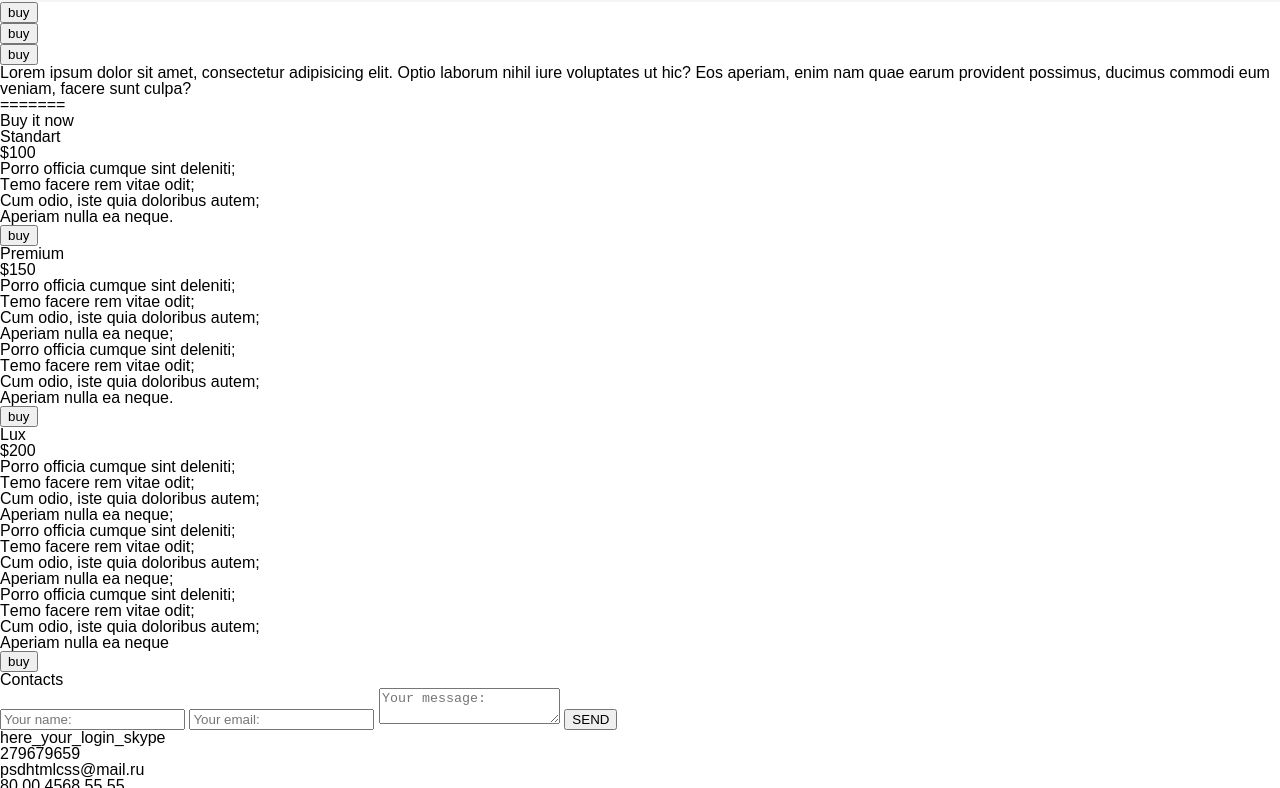
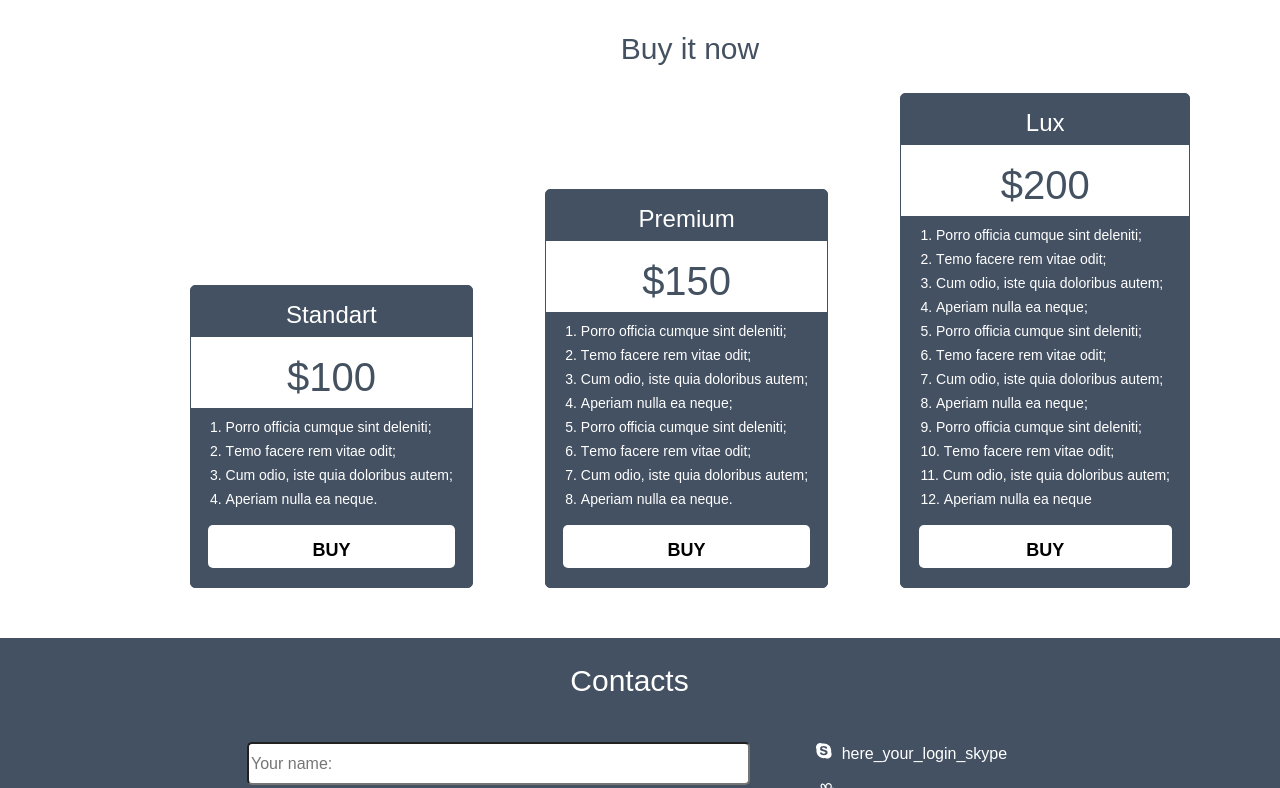
Before and after one commit to Bernanthe/html-css-phase-2-remote, a plain HTML site: page index.html in a window 1280 px wide. Shown: the part 1984-2772 px from the top of the page. Drawn offline with nearby package versions, Linux system fonts and the light colour scheme.

Commit message:
added video-3

```diff
--- a/index.html
+++ b/index.html
@@ -179,69 +179,6 @@
                         </blockquote>
                     </div>
                 </div>
-<<<<<<< Updated upstream
-            </section>
-            <section class="prices">
-                <h2></h2>
-                <div>
-                    <h3></h3>
-                    <span></span>
-                    <ol>
-                        <li></li>
-                        <li></li>
-                        <li></li>
-                        <li></li>
-                    </ol>
-                    <button>buy</button>
-                </div>
-                <div>
-                    <h3></h3>
-                    <span></span>
-                    <ol>
-                        <li></li>
-                        <li></li>
-                        <li></li>
-                        <li></li>
-                        <li></li>
-                        <li></li>
-                        <li></li>
-                        <li></li>
-                    </ol>
-                    <button>buy</button>
-                </div>
-                <div>
-                    <h3></h3>
-                    <span></span>
-                    <ol>
-                        <li></li>
-                        <li></li>
-                        <li></li>
-                        <li></li>
-                        <li></li>
-                        <li></li>
-                        <li></li>
-                        <li></li>
-                        <li></li>
-                        <li></li>
-                        <li></li>
-                        <li></li>
-                    </ol>
-                    <button>buy</button>
-                </div>
-            </section>
-        </main>
-        <footer>
-            <section class="contacts">
-
-            </section>
-            <section>
-                <p>Lorem ipsum dolor sit amet, consectetur adipisicing elit. Optio laborum nihil iure voluptates ut hic?
-                    Eos aperiam, enim nam quae earum provident possimus, ducimus commodi eum veniam, facere sunt culpa?
-                </p>
-            </section>
-        </footer>
-    </div>
-=======
             </div>
         </section>
         <section class="prices">
@@ -334,7 +271,6 @@
             </div>
         </div>
     </footer>
->>>>>>> Stashed changes
 </body>
 
 </html>
--- a/style.css
+++ b/style.css
@@ -198,3 +198,178 @@ blockquote footer {
     width: 458px;
     height: 77px;
 }
+.prices {
+    color: #445161;
+    font-size: 30px;
+    line-height: 36px;
+}
+.prices-container {
+    padding: 45px 50px 50px 50px;
+    text-align: center;
+}
+.prices h2 {
+    margin-bottom: 26px;
+}
+.prices-wrp {
+    width: 100%;
+    padding-left: 140px;
+    padding-right: 140px;
+    box-sizing: border-box;
+    display: flex;
+    justify-content: space-between;
+    align-items: flex-end;
+}
+.prices-standart {
+    background-color: #445162;
+    border: #445162 solid 1px;
+    border-radius: 5px;
+    color: #ffffff;
+    font-size: 24px;
+    line-height: 30px;
+    padding: 14px 0px 19px 0px;
+}
+.prices-premium {
+    background-color: #445162;
+    border: #445162 solid 1px;
+    border-radius: 5px;
+    color: #ffffff;
+    font-size: 24px;
+    line-height: 30px;
+    padding: 14px 0px 19px 0px;
+}
+.prices-lux {
+    background-color: #445162;
+    border: #445162 solid 1px;
+    border-radius: 5px;
+    color: #ffffff;
+    font-size: 24px;
+    line-height: 30px;
+    padding: 14px 0px 19px 0px;
+}
+.prices-value {
+    display: block;
+    background-color: white;
+    color: #445161;
+    font-size: 40px;
+    line-height: 30px;
+    padding-top: 25px;
+    padding-bottom: 16px;
+    margin-top: 7px;
+    margin-bottom: 7px;
+}
+.prices-info {
+    font-size: 14px;
+    line-height: 24px;
+    text-align: left;
+    list-style: inside;
+    list-style-type: decimal;
+    margin-left: 19px;
+    margin-right: 19px;
+}
+.prices-button-buy {
+    background-color: white;
+    border: 0px;
+    border-radius: 5px;
+    font-weight: bold;
+    font-size: 18px;
+    line-height: 18px;
+    text-transform: uppercase;
+    margin-top: 14px;
+    padding-top: 16px;
+    padding-bottom: 9px;
+    width: 88%;
+}
+.contacts {
+    background-color: #445162;
+}
+.contacts-container {
+    padding: 25px 268px 48px 247px;
+    overflow: auto;
+}
+.contacts-title {
+    color: white;
+    font-size: 30px;
+    line-height: 36px;
+    text-align: center;
+}
+.contacts-info {
+    overflow: auto;
+    padding-top: 43px;
+}
+.contacts-form {
+    width: 503px;
+    box-sizing: border-box;
+    float: left;
+}
+textarea {
+    background-color: white;
+    width: 503px;
+    height: 173px;
+    border-radius: 5px;
+    font-size: 16px;
+    line-height: 24px;
+    resize: none;
+    box-sizing: border-box;
+    border: 0px;
+    margin-bottom: 18px;
+}
+input[type=text] {
+    margin-bottom: 18px;
+    width: 503px;
+    height: 43px;
+    border-radius: 5px;
+    background-color: white;
+    font-size: 16px;
+    line-height: 24px;
+    box-sizing: border-box;
+}
+.input-button-submit {
+    display: block;
+    margin-left: auto;
+    margin-right: auto;
+    width: 143px;
+    height: 43px;
+    font-weight: bold;
+    font-size: 16px;
+    line-height: 24px;
+    border-radius: 5px;
+    background-color: white;
+    box-sizing: border-box;
+}
+.contacts-list {
+    color: white;
+    font-size: 16px;
+    line-height: 24px;
+    float: right;
+}
+.contacts-list-item {
+    margin-bottom: 17px;
+}
+.skype-icon::before {
+    content: url(images/footer-skype.svg);
+    margin-right: 10px;
+}
+.icq-icon::before {
+    content: url(images/footer-icq.svg);
+    margin-right: 10px;
+}
+.email-icon::before {
+    content: url(images/footer-email.svg);
+    margin-right: 10px;
+}
+.phone-icon::before {
+    content: url(images/footer-phone.svg);
+    margin-right: 10px;
+}
+.copyright-wrp {
+    background-color: #F5F5F5;
+}
+.copyright {
+    color: #445162;
+    font-size: 12px;
+    line-height: 24px;
+    text-align: center;
+    letter-spacing: 0.3px;
+    padding-top: 13px;
+    padding-bottom: 12px;
+}
```
Also changed, not shown: images/footer-email.svg (added), images/footer-facebook.svg (added), images/footer-google.svg (added), images/footer-icq.svg (added), images/footer-phone.svg (added), images/footer-skype.svg (added), images/footer-twitter.svg (added), images/footer-vk.svg (added).
